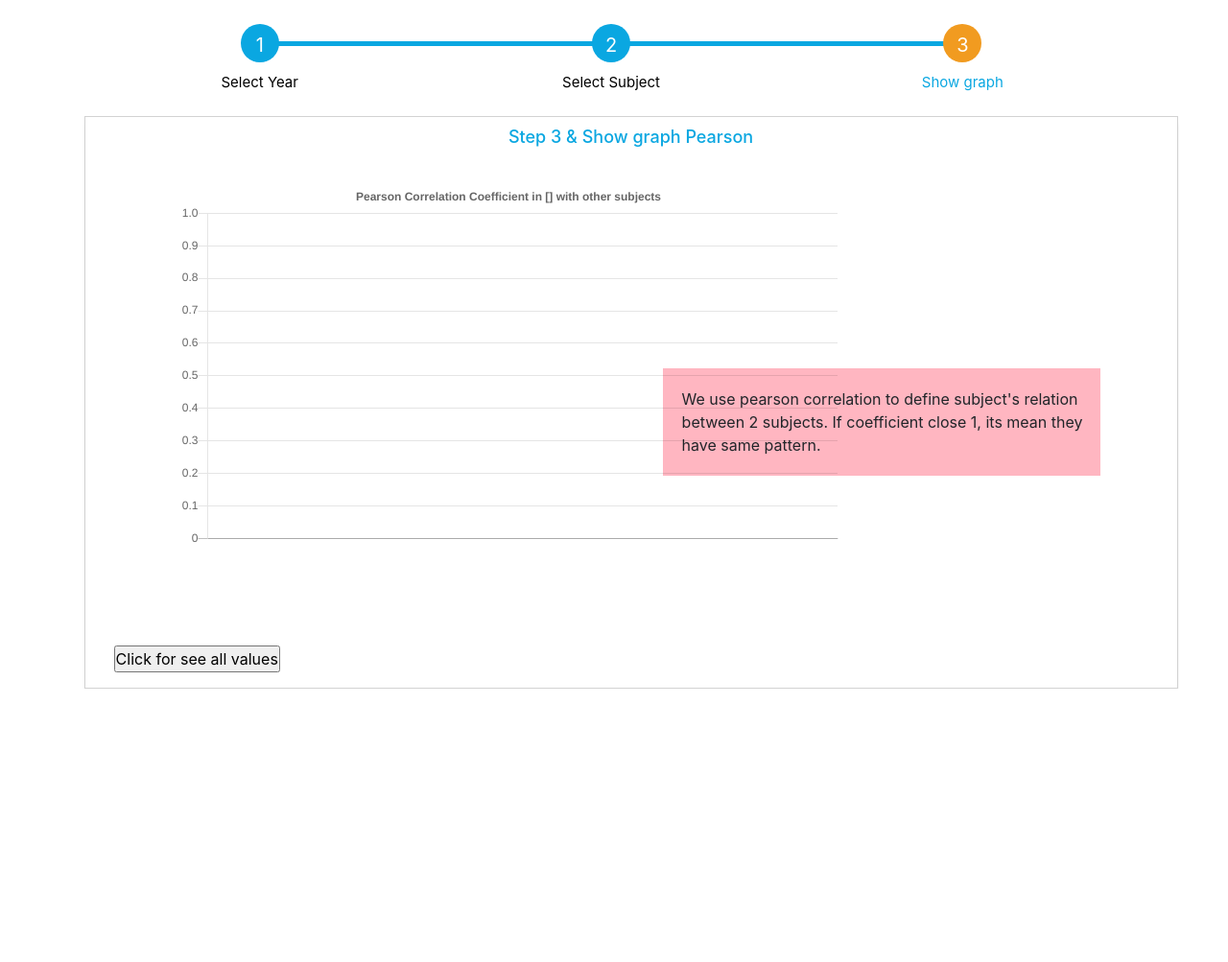
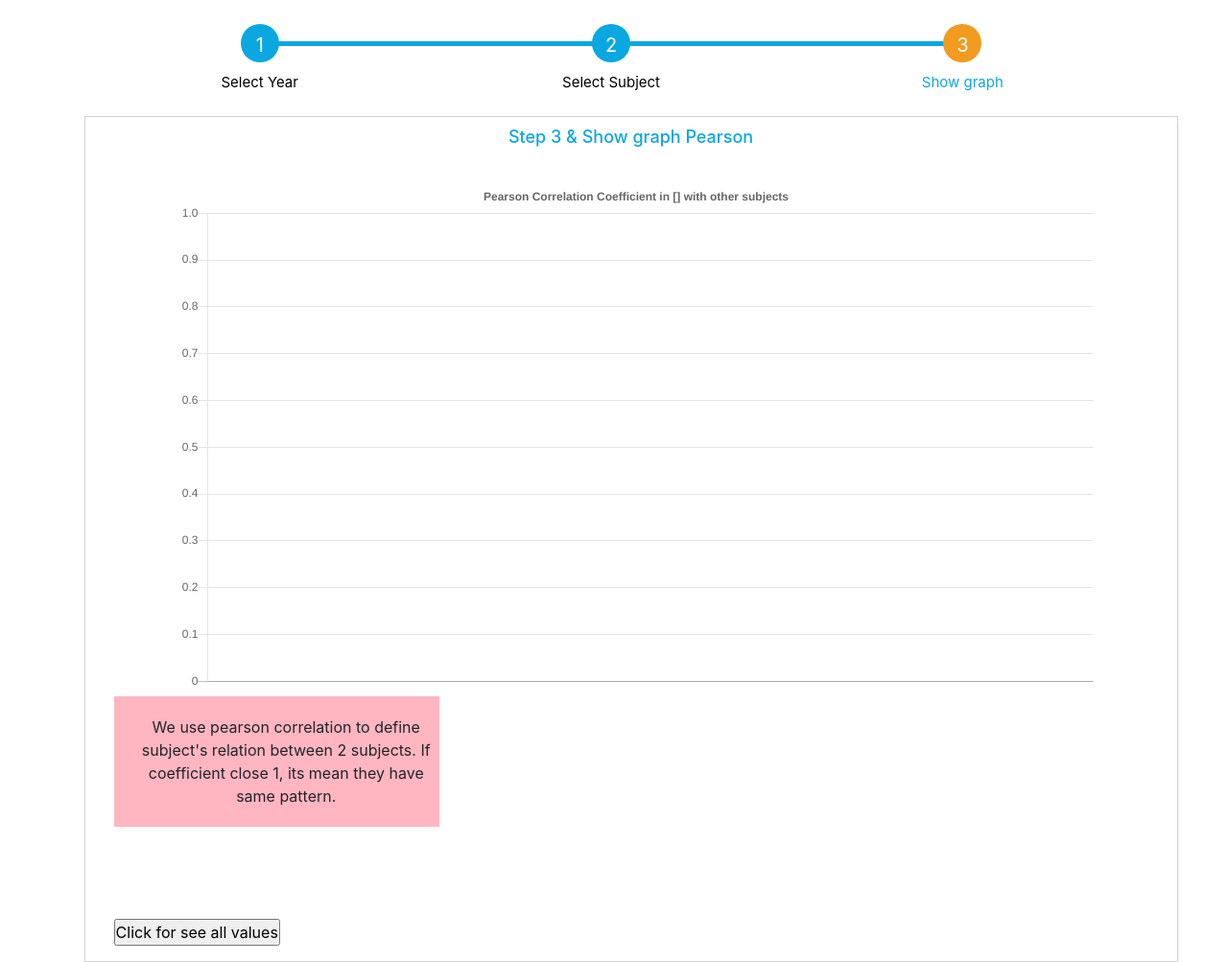
Before and after one commit to nawatsomnuek/gesit, a Django app: template GESIT/AnalyzeGrade/templates/GraphPearson.html in a window 1280 px wide. Shown: the part 220-1223 px from the top of the page at 96% size. Before the commit the page ends 938 px from the top, so only its background shows below. Run offline with Django 3.2, Linux system fonts and the light colour scheme; the template is opened without the code that fills it: most values are stand-ins (such as "Sample title", 1, 10 or a date in 2020); some libraries are stand-ins or nearby versions.

Commit message:
Django_19-11-61_28

```diff
--- a/GESIT/AnalyzeGrade/templates/GraphPearson.html
+++ b/GESIT/AnalyzeGrade/templates/GraphPearson.html
@@ -358,7 +358,7 @@
                             }
                             .grid-container{
                                 display: grid;
-                                grid-template-columns: auto auto auto auto auto auto;
+                                grid-template-columns: auto auto auto auto auto;
                                 padding-left: 50px;
 
                             }
@@ -366,9 +366,9 @@
                                 grid-column: 1/span 4;
                             }
                             .grid-item2{
-                                margin-left: -200px;
-                                /* margin-right: 15%;*/
-                                margin-top: 220px;
+                                /*margin-left: 220px;
+                                margin-right: 15%;*/
+                                margin-top: 20px;
                                 margin-right: 50px;
                             }
                             .grid-item3{
@@ -516,7 +516,7 @@
                                         <div class="grid-container">
 
                                             <div class="grid-item">
-                                                <div class="col-9 acc">
+                                                <div class="col-12 acc">
                                                     <br>
                                                     <canvas id="bar-chart" width="800px" height="450px"></canvas>
                                                     <script>
@@ -568,17 +568,17 @@
                                                     </script>
                                                 </div>
                                             </div>
-                                            <div class="grid-item2">
-                                                <div class="description">
-                                                    We use pearson correlation to define subject's relation between 2 subjects. If coefficient close 1, its mean they have same pattern.
-                                                </div>
-                                            </div>
-                                            <div class="grid-item3">
-                                            </div>
+                                                <br>
+
+
+
                                         </div>
                                     </div>
                                     <div class="col-12 col-lg-4">
                                         <div id="tableana" class="box-part text-center">
+                                        <div class="description" style="item-align:center; margin-left:20%%;">
+                                                    We use pearson correlation to define subject's relation between 2 subjects. If coefficient close 1, its mean they have same pattern.
+                                                </div>
                                         </div>
                                         <br><br>
                                         <br><br>
```
